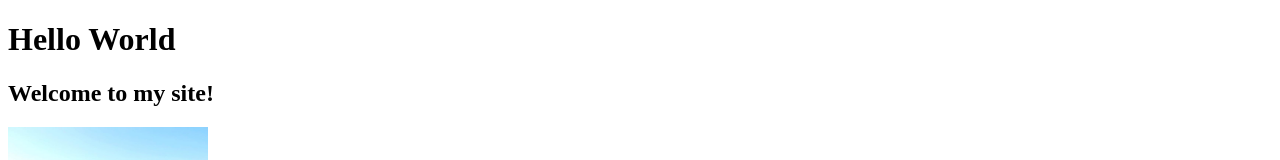
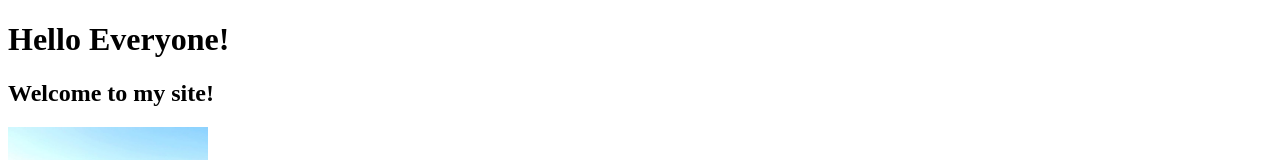
Before and after one commit to VioletVolchok/CFG_Week_1, a plain HTML site: page Week 1 index.html in a window 1280 px wide. Shown: the top 160 px of the page. Drawn offline with Linux system fonts and the light colour scheme.

Commit message:
Changed h1 title

```diff
--- a/Week 1 index.html
+++ b/Week 1 index.html
@@ -9,7 +9,7 @@
   </head>
 
   <body>
-    <h1>Hello World</h1>
+    <h1>Hello Everyone!</h1>
 
     <h2>Welcome to my site!</h2>
 
```
